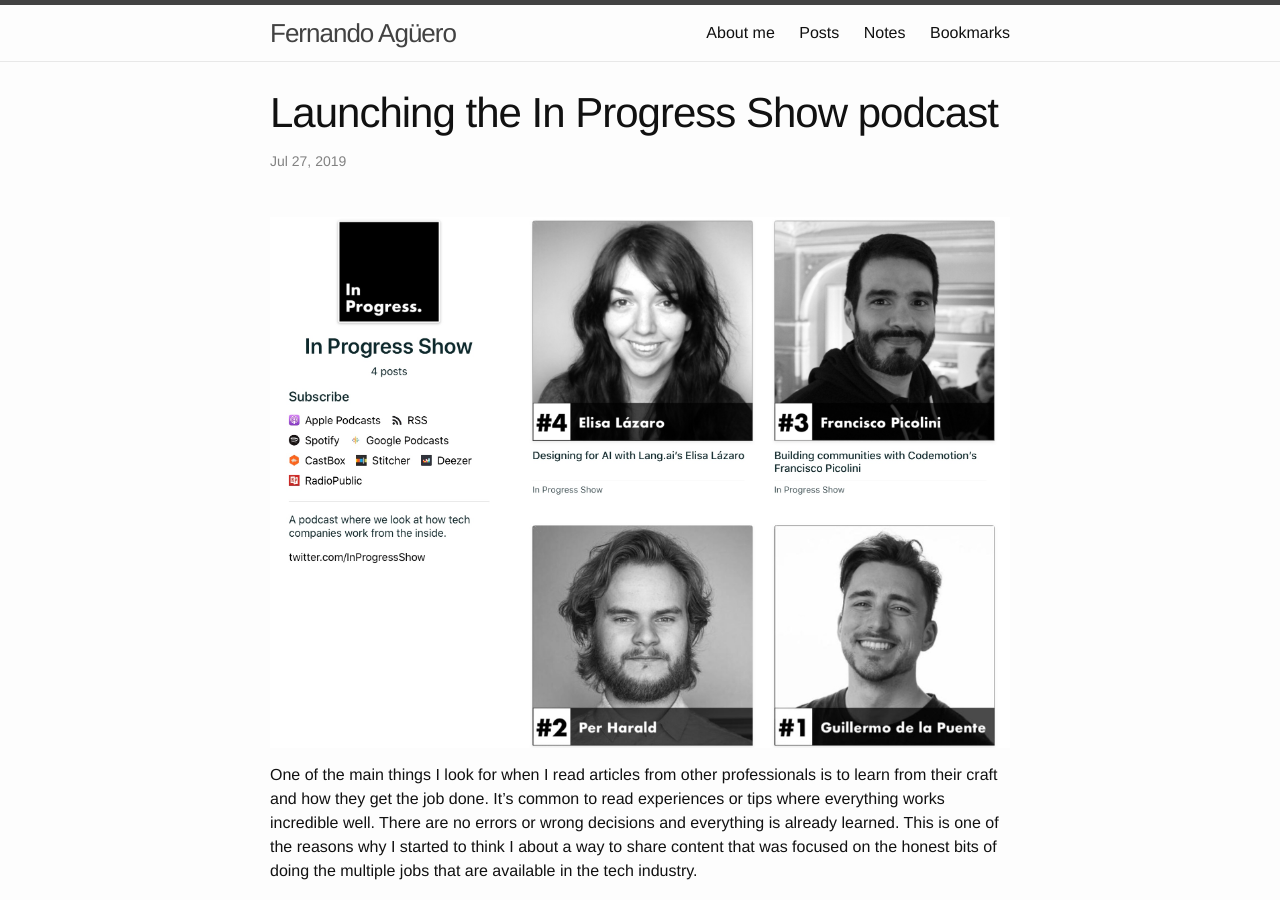
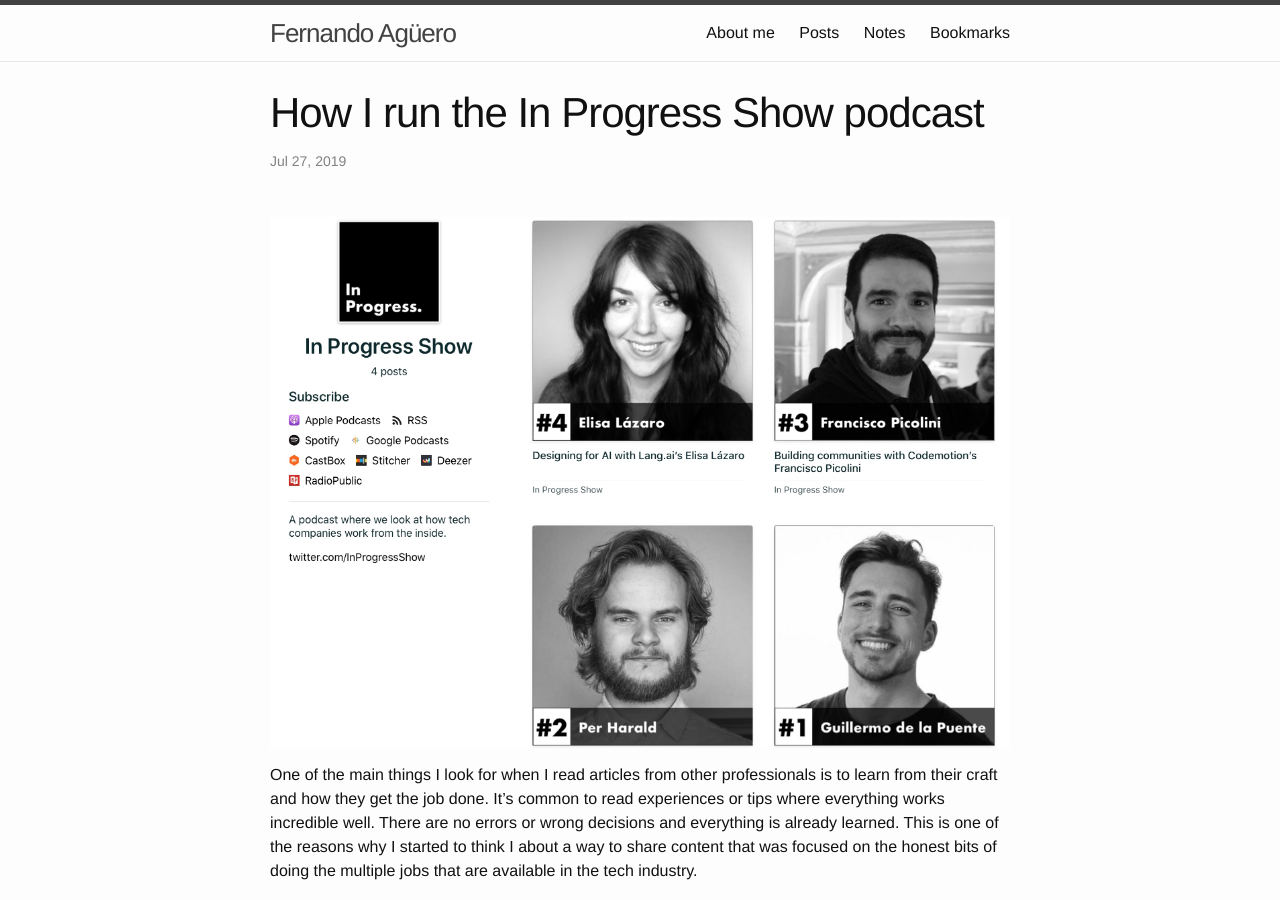
Before and after one commit to fjaguero/site, a Jekyll site: the page built from _posts/2019-07-27-how-i-run-in-progress-podcast.markdown, in a window 1280 px wide and 900 px high. Built offline with Jekyll 4.4.1, drawn with Linux system fonts in a browser that asks for light colours; some web fonts are replaced.

Commit message:
Updated How I Run In Progress Podcast and 1 other file

```diff
--- a/_posts/2019-07-27-launching-the-in-progress-show-podcast.markdown
+++ b/_posts/2019-07-27-how-i-run-in-progress-podcast.markdown
@@ -1,5 +1,5 @@
 ---
-title: Launching the In Progress Show podcast
+title: How I run the In Progress Show podcast
 date: 2019-07-27 10:23:00 Z
 tags:
 - personal
```
